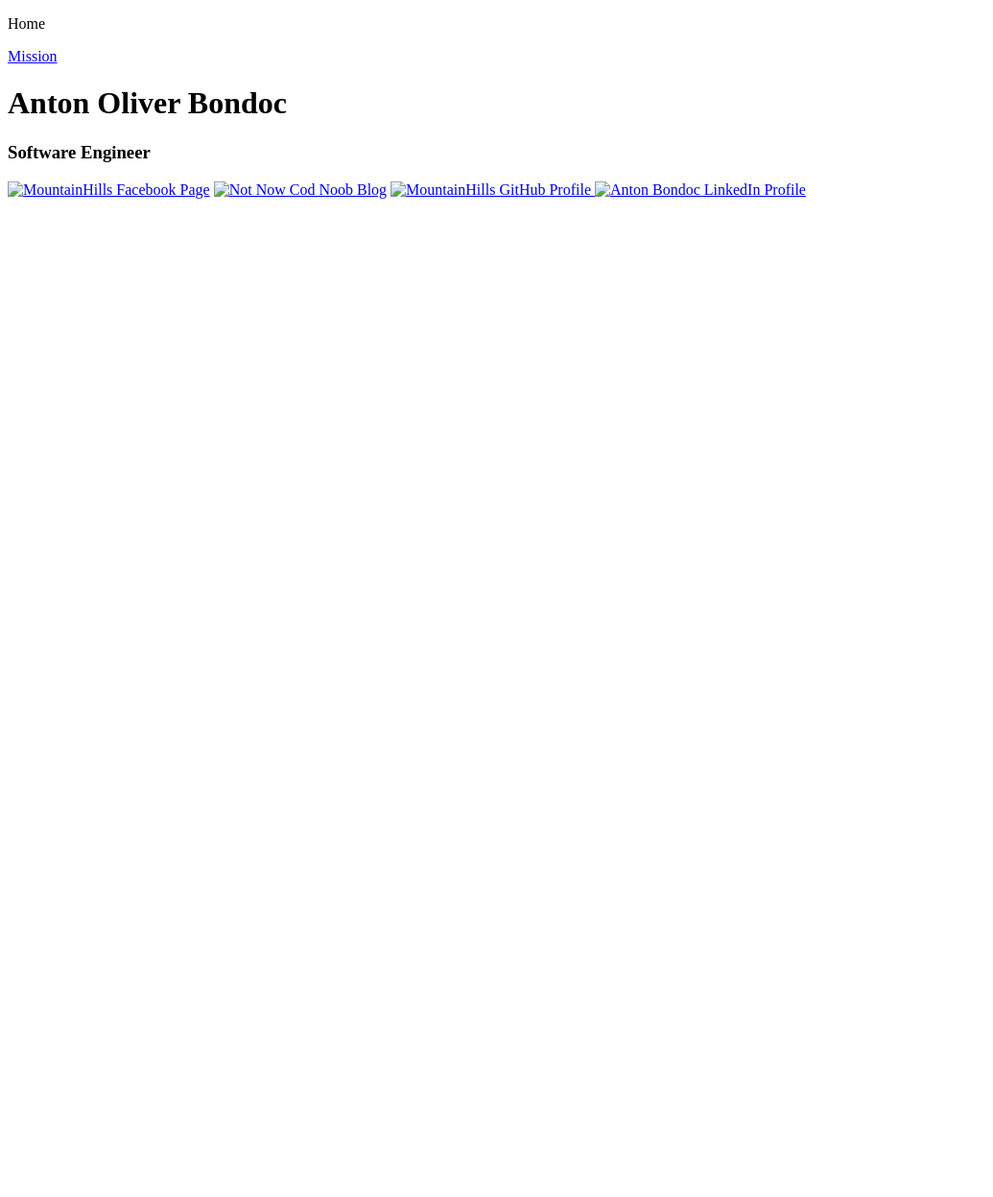
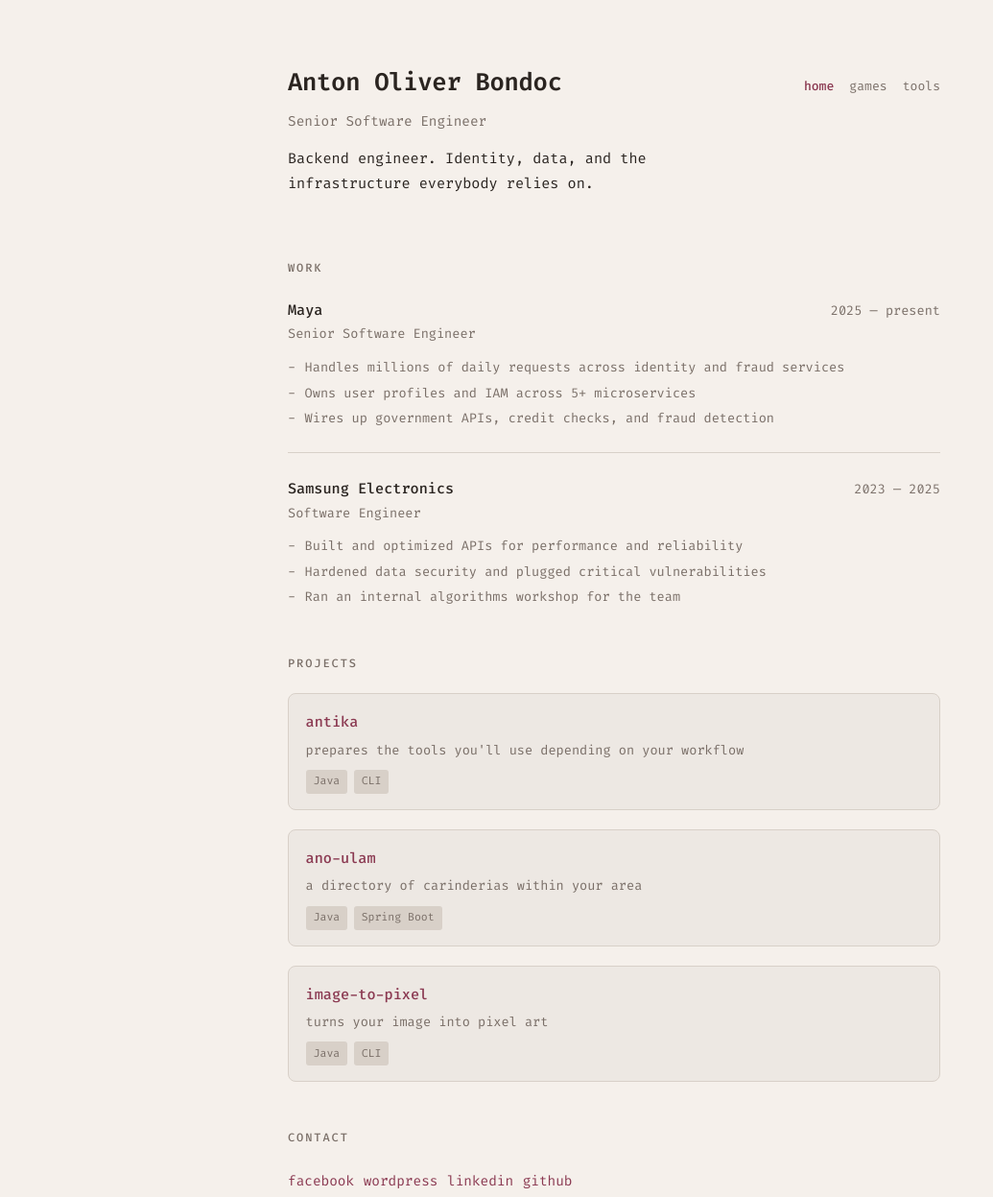
Before and after one commit to MountainHills/introduction-website, a plain HTML site: page index.html in a window 1280 px wide. Shown: the top 1247 px of the page at 96% size, without its empty margins (0-1035 px from the left). Before the commit the page ends 800 px from the top, so only its background shows below. Drawn offline with Linux system fonts and the light colour scheme.

Commit message:
2026 personal website rehaul

```diff
--- /dev/null
+++ b/assets/css/styles.css
@@ -0,0 +1,323 @@
+@import url("https://fonts.googleapis.com/css2?family=Fira+Code:wght@300..700&display=swap");
+
+*,
+*::before,
+*::after {
+  box-sizing: border-box;
+  margin: 0;
+  padding: 0;
+}
+
+:root {
+  --bg: #f5f0eb;
+  --surface: #ede8e3;
+  --border: #d8d0c8;
+  --text: #2a2420;
+  --muted: #7a6f68;
+  --accent: #8b3a52;
+  --link: #8b3a52;
+}
+
+body {
+  background-color: var(--bg);
+  color: var(--text);
+  font-family: "Fira Code", monospace;
+  font-weight: 400;
+  line-height: 1.75;
+  padding: 4rem 1.5rem 6rem;
+}
+
+main {
+  max-width: 680px;
+  margin: 0 auto;
+}
+
+header {
+  margin-bottom: 4rem;
+}
+
+.header-top {
+  display: flex;
+  justify-content: space-between;
+  align-items: baseline;
+  gap: 1rem;
+  margin-bottom: 0.35rem;
+}
+
+header h1 {
+  font-size: 1.6rem;
+  font-weight: 600;
+  letter-spacing: -0.02rem;
+}
+
+header nav {
+  display: flex;
+  gap: 1rem;
+  align-items: baseline;
+}
+
+header nav a {
+  color: var(--muted);
+  font-size: 0.82rem;
+  text-decoration: none;
+}
+
+header nav a:hover {
+  color: var(--accent);
+}
+
+header nav a.active {
+  color: var(--accent);
+  font-weight: 500;
+}
+
+.header-sub {
+  color: var(--muted);
+  font-size: 0.9rem;
+}
+
+header .tagline {
+  margin-top: 0.75rem;
+  font-size: 0.95rem;
+  color: var(--text);
+  max-width: 480px;
+}
+
+/* ---- Sections ---- */
+section {
+  margin-bottom: 3rem;
+}
+
+section h2 {
+  font-size: 0.75rem;
+  color: var(--muted);
+  font-weight: 500;
+  text-transform: uppercase;
+  margin-bottom: 1.25rem;
+  letter-spacing: 0.12rem;
+}
+
+/* ---- Work ---- */
+.work-list {
+  display: flex;
+  flex-direction: column;
+}
+
+.work-item {
+  padding-bottom: 1.5rem;
+  margin-bottom: 1.5rem;
+  border-bottom: 1px solid var(--border);
+}
+
+.work-item:last-child {
+  border-bottom: none;
+  margin-bottom: 0;
+  padding-bottom: 0;
+}
+
+.work-header {
+  display: flex;
+  justify-content: space-between;
+  align-items: baseline;
+  gap: 1rem;
+}
+
+.work-left .company {
+  font-weight: 500;
+  font-size: 0.95rem;
+}
+
+.work-left .role {
+  font-size: 0.85rem;
+  color: var(--muted);
+}
+
+/* white-space prevents creation of new line & flex-shrink: 0 forces it to stay the same size */
+.work-right {
+  font-size: 0.85rem;
+  color: var(--muted);
+  white-space: nowrap;
+  flex-shrink: 0;
+}
+
+.work-bullets {
+  margin-top: 0.75rem;
+  padding-left: 1.1rem;
+  display: flex;
+  flex-direction: column;
+  gap: 0.3rem;
+  list-style: none;
+}
+
+.work-bullets li {
+  font-size: 0.85rem;
+  color: var(--muted);
+  line-height: 1.6;
+  position: relative;
+}
+
+/* Positioning the custom bullet points (the pseudo-element) */
+.work-bullets li::before {
+  content: "-";
+  left: -1.1rem;
+  position: absolute;
+  line-height: 1.6;
+}
+
+/* ---- Projects ---- */
+.project-list {
+  display: flex;
+  flex-direction: column;
+  gap: 1.25rem;
+}
+
+.project-item {
+  padding: 1rem 1.1rem;
+  background-color: var(--surface);
+  border: 1px solid var(--border);
+  border-radius: 0.5rem;
+}
+
+.project-item .project-title {
+  font-weight: 500;
+  font-size: 0.95rem;
+  margin-bottom: 0.3rem;
+}
+
+.project-item .project-title a {
+  color: var(--accent);
+  text-decoration: none;
+}
+
+.project-item .project-title a:hover {
+  text-decoration: underline;
+}
+
+.project-item .project-description {
+  font-size: 0.85rem;
+  color: var(--muted);
+  line-height: 1.6;
+}
+
+.project-item .project-tags {
+  margin-top: 0.6rem;
+  display: flex;
+  flex-wrap: wrap;
+  gap: 0.4rem;
+}
+
+.tag {
+  font-size: 0.72rem;
+  padding: 0.15rem 0.5rem;
+  background: var(--border);
+  border-radius: 3px;
+  color: var(--muted);
+}
+
+/* ---- Contact ---- */
+.contact-list {
+  display: flex;
+  flex-direction: wrap;
+  gap: 1.5rem;
+}
+
+.contact-links a {
+  font-size: 0.9rem;
+  text-decoration: none;
+  color: var(--link);
+}
+
+.contact-links a:hover {
+  text-decoration: underline;
+}
+
+/* ---- Coming Soon ---- */
+.coming-soon {
+  flex: 1;
+  display: flex;
+  flex-direction: column;
+  justify-content: center;
+  padding: 4rem 0;
+}
+
+.status-line {
+  font-size: 0.75rem;
+  font-weight: 500;
+  text-transform: uppercase;
+  letter-spacing: 0.12em;
+  color: var(--muted);
+  margin-bottom: 1.25rem;
+  display: flex;
+  align-items: center;
+  gap: 0.6rem;
+}
+
+.status-line::before {
+  content: "";
+  display: inline-block;
+  width: 6px;
+  height: 6px;
+  border-radius: 50%;
+  background: var(--accent);
+  opacity: 0.7;
+  animation: pulse 2s ease-in-out infinite;
+}
+
+@keyframes pulse {
+  0%,
+  100% {
+    opacity: 0.7;
+  }
+  50% {
+    opacity: 0.2;
+  }
+}
+
+.coming-soon h2 {
+  font-size: 1.5rem;
+  font-weight: 600;
+  letter-spacing: -0.02rem;
+  margin-bottom: 0.75rem;
+}
+
+.coming-soon p {
+  font-size: 0.9rem;
+  color: var(--muted);
+  max-width: 480px;
+  margin-bottom: 2.5rem;
+}
+
+.divider {
+  width: 2rem;
+  height: 1px;
+  background-color: var(--border);
+  margin-bottom: 2.5rem;
+}
+
+.back-link {
+  font-size: 0.85rem;
+  color: var(--link);
+  text-decoration: none;
+}
+
+.back-link:hover {
+  text-decoration: underline;
+}
+
+.back-link::before {
+  content: "← ";
+}
+
+/* ---- Footer ---- */
+footer {
+  margin-top: 5rem;
+  font-size: 0.75rem;
+  color: var(--muted);
+}
+
+@media (max-width: 500px) {
+  .header-top {
+    flex-direction: column;
+    gap: 0.5rem;
+  }
+}
--- a/index.html
+++ b/index.html
@@ -1,76 +1,141 @@
-<!DOCTYPE html>
+<!doctype html>
 <html lang="en">
   <head>
     <meta charset="UTF-8" />
     <meta name="viewport" content="width=device-width, initial-scale=1.0" />
-    <link rel="shortcut icon" href="./img/favicon.svg" type="image/svg+xml" />
-    <link href="./output.css" rel="stylesheet" />
+    <link
+      rel="shortcut icon"
+      href="./assets/images/favicon.svg"
+      type="image/svg+xml"
+    />
+    <link href="./assets/css/styles.css" rel="stylesheet" />
     <title>Anton Bondoc</title>
   </head>
-  <body class="bg-offWhite">
-    <div id="landing" class="flex flex-col h-screen w-screen">
-      <header class="flex items-center justify-center gap-x-32 pt-4">
-        <p
-          class="text-xl font-light underline underline-offset-8 hover:cursor-pointer"
-        >
-          Home
+  <body>
+    <main>
+      <header>
+        <div class="header-top">
+          <h1>Anton Oliver Bondoc</h1>
+          <nav>
+            <a href="./index.html" class="active">home</a>
+            <a href="./coming-soon.html">games</a>
+            <a href="./coming-soon.html">tools</a>
+          </nav>
+        </div>
+        <p class="header-sub">Senior Software Engineer</p>
+        <p class="tagline">
+          Backend engineer. Identity, data, and the infrastructure everybody
+          relies on.
         </p>
-        <a href="./mission.html"
-          ><p class="text-xl font-light hover:cursor-pointer">Mission</p>
-        </a>
       </header>
-      <main class="flex flex-grow flex-col items-center justify-center">
-        <h1 class="text-4xl sm:text-5xl text-center mb-2">
-          Anton Oliver Bondoc
-        </h1>
-        <h3 class="text-xl sm:text-2xl font-light text-center">
-          Software Engineer
-        </h3>
-        <div id="socials" class="flex space-x-12 mt-8">
+
+      <section id="work">
+        <h2>Work</h2>
+        <div class="work-item">
+          <div class="work-header">
+            <div class="work-left">
+              <div class="company">Maya</div>
+              <div class="role">Senior Software Engineer</div>
+            </div>
+            <div class="work-right">2025 — present</div>
+          </div>
+          <ul class="work-bullets">
+            <li>
+              Handles millions of daily requests across identity and fraud
+              services
+            </li>
+            <li>Owns user profiles and IAM across 5+ microservices</li>
+            <li>
+              Wires up government APIs, credit checks, and fraud detection
+            </li>
+          </ul>
+        </div>
+
+        <div class="work-item">
+          <div class="work-header">
+            <div class="work-left">
+              <div class="company">Samsung Electronics</div>
+              <div class="role">Software Engineer</div>
+            </div>
+            <div class="work-right">2023 — 2025</div>
+          </div>
+          <ul class="work-bullets">
+            <li>Built and optimized APIs for performance and reliability</li>
+            <li>Hardened data security and plugged critical vulnerabilities</li>
+            <li>Ran an internal algorithms workshop for the team</li>
+          </ul>
+        </div>
+      </section>
+
+      <section id="projects">
+        <h2>Projects</h2>
+        <div class="project-list">
+          <div class="project-item">
+            <div class="project-title">
+              <a target="_blank" href="https://github.com/MountainHills/Antika"
+                >antika</a
+              >
+            </div>
+            <div class="project-description">
+              prepares the tools you'll use depending on your workflow
+            </div>
+            <div class="project-tags">
+              <span class="tag">Java</span><span class="tag">CLI</span>
+            </div>
+          </div>
+
+          <div class="project-item">
+            <div class="project-title">
+              <a target="_blank" href="https://github.com/MountainHills/AnoUlam"
+                >ano-ulam</a
+              >
+            </div>
+            <div class="project-description">
+              a directory of carinderias within your area
+            </div>
+            <div class="project-tags">
+              <span class="tag">Java</span><span class="tag">Spring Boot</span>
+            </div>
+          </div>
+
+          <div class="project-item">
+            <div class="project-title">
+              <a
+                target="_blank"
+                href="https://github.com/MountainHills/image-to-excel-pixel-art"
+                >image-to-pixel</a
+              >
+            </div>
+            <div class="project-description">
+              turns your image into pixel art
+            </div>
+            <div class="project-tags">
+              <span class="tag">Java</span>
+              <span class="tag">CLI</span>
+            </div>
+          </div>
+        </div>
+      </section>
+
+      <section id="contact">
+        <h2>Contact</h2>
+        <div class="contact-links">
           <a
+            target="_blank"
             href="https://web.facebook.com/profile.php?id=61568484585754"
+            >facebook</a
+          >
+          <a target="_blank" href="https://codnoob.home.blog/">wordpress</a>
+          <a
             target="_blank"
-            rel="noopener noreferrer"
+            href="https://www.linkedin.com/in/anton-bondoc-7231a71b5"
+            >linkedin</a
           >
-            <img
-              src="./img/facebook-brands-solid.svg"
-              alt="MountainHills Facebook Page"
-              class="h-12 hover:scale-105 hover:cursor-pointer"
-          /></a>
-          <a
-            href="https://codnoob.home.blog/"
-            target="_blank"
-            rel="noopener noreferrer"
-          >
-            <img
-              src="./img/wordpress-brands-solid.svg"
-              alt="Not Now Cod Noob Blog"
-              class="h-12 hover:scale-105 hover:cursor-pointer"
-          /></a>
-          <a
-            href="https://github.com/MountainHills"
-            target="_blank"
-            rel="noopener noreferrer"
-          >
-            <img
-              src="./img/github-brands-solid.svg"
-              alt="MountainHills GitHub Profile"
-              class="h-12 hover:scale-105 hover:cursor-pointer"
-            />
-          </a>
-          <a
-            href="https://www.linkedin.com/in/anton-bondoc-7231a71b5"
-            target="_blank"
-            rel="noopener noreferrer"
-          >
-            <img
-              src="./img/linkedin-brands-solid.svg"
-              alt="Anton Bondoc LinkedIn Profile"
-              class="h-12 hover:scale-105 hover:cursor-pointer"
-            />
-          </a>
+          <a target="_blank" href="https://github.com/MountainHills">github</a>
         </div>
-      </main>
-    </div>
+      </section>
+
+      <footer>built with html.</footer>
+    </main>
   </body>
 </html>
```
Also changed, not shown: coming-soon.html (added, +42 -0 lines), assets/images/favicon.svg (added).
